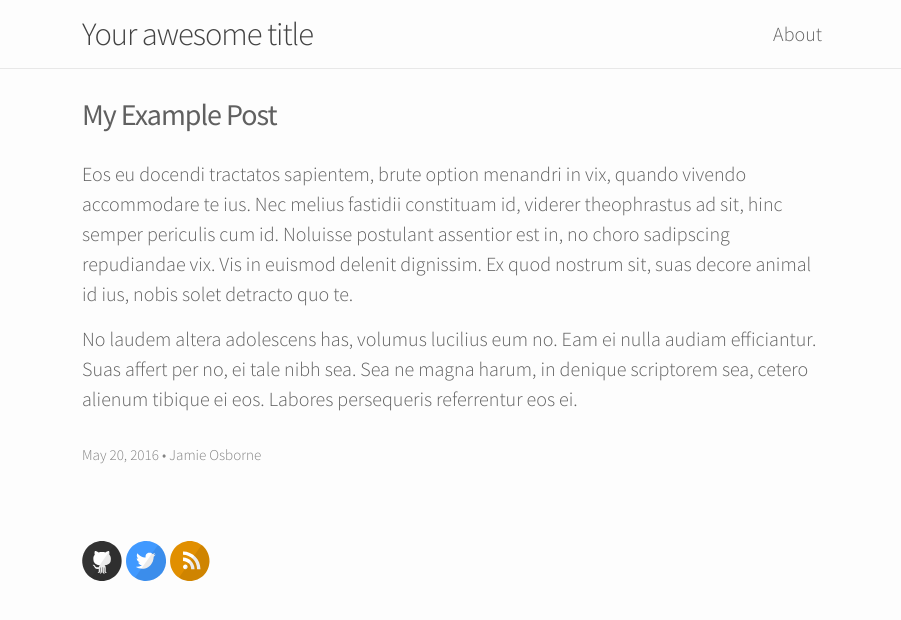
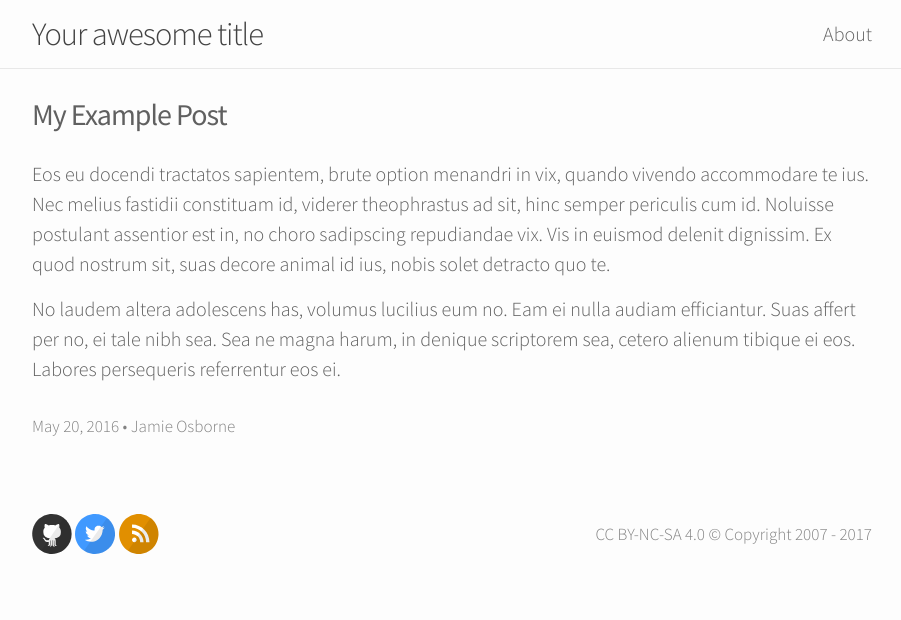
Before and after one commit to jmeosbn/jmeosbn.github.io, a Jekyll site: the page built from _posts/2016-05-20-my-example-post.md, in a window 1280 px wide. Shown: the top 620 px of the page, without its empty margins (188-1089 px from the left). Built offline with Jekyll 4.4.1, drawn with Linux system fonts in a browser that asks for light colours.

Commit message:
Add basic CC 4.0 notice in footer

```diff
--- a/_config.yml
+++ b/_config.yml
@@ -30,8 +30,9 @@ baseurl:            ""
 author:             Jamie Osborne
 
 # '>' ignore newlines until next setting
-# description:        >
-#                     write (multiline) description here
+description:        >
+                    CC BY-NC-SA 4.0
+                    © Copyright 2007
 
 # permalink style to use for posts
 # permalink:          /:title/
--- a/_includes/footer.html
+++ b/_includes/footer.html
@@ -14,7 +14,7 @@
       </div>
 
       <div class="footer-col footer-col-3">
-        <p>{{ site.description | escape }}</p>
+        <p>{{ site.description | escape }} - {{ site.time | date: "%Y" }}</p>
       </div>
     </div>
 
--- a/_sass/themes/minima-custom.scss
+++ b/_sass/themes/minima-custom.scss
@@ -8,7 +8,7 @@ $source-sans:      'Source Sans Pro', $sans !default;
 $base-font-family: $source-sans !default;
 $base-font-size:   20px !default;
 $base-font-weight: 300 !default;
-$small-font-size:  $base-font-size * 0.75 !default;
+$small-font-size:  $base-font-size * 0.85 !default;
 $base-line-height: 1.5 !default;
 
 $title-font-family: $base-font-family !default;
@@ -26,10 +26,10 @@ $grey-color-dark:  darken($grey-color, 25%) !default;
 $code-color-bg:    #f7f7fe !default;
 
 // Width of the content area
-$content-width:    800px !default;
+$content-width:    900px !default;
 
 $on-palm:          600px !default;
-$on-laptop:        800px !default;
+$on-laptop:        760px !default;
 
 // Use media queries like this:
 // @include media-query($on-palm) {
--- a/_sass/themes/minima-custom/layout.scss
+++ b/_sass/themes/minima-custom/layout.scss
@@ -132,6 +132,7 @@
   float: left;
   margin-bottom: $spacing-unit / 2;
   padding-left: $spacing-unit / 2;
+  font-size: $small-font-size;
 }
 
 .footer-col-1 {
@@ -142,11 +143,14 @@
 .footer-col-2 {
   width: -webkit-calc(20% - (#{$spacing-unit} / 2));
   width:         calc(20% - (#{$spacing-unit} / 2));
+  text-align:    center;
 }
 
 .footer-col-3 {
   width: -webkit-calc(45% - (#{$spacing-unit} / 2));
   width:         calc(45% - (#{$spacing-unit} / 2));
+  text-align:    right;
+  line-height:   40px;      // match icon height
 }
 
 @include media-query($on-laptop) {
@@ -154,11 +158,13 @@
   .footer-col-2 {
     width: -webkit-calc(50% - (#{$spacing-unit} / 2));
     width:         calc(50% - (#{$spacing-unit} / 2));
+    text-align:    center;
   }
 
   .footer-col-3 {
     width: -webkit-calc(100% - (#{$spacing-unit} / 2));
     width:         calc(100% - (#{$spacing-unit} / 2));
+    text-align:    center;
   }
 }
 
```
